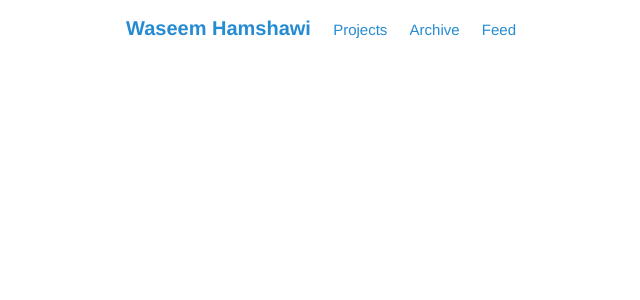
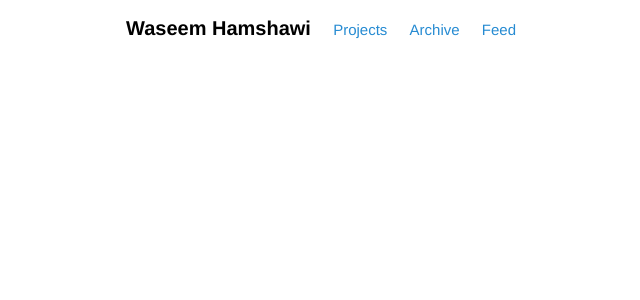
Before and after one commit to waseemh/waseemh.github.io_F, a Jekyll site: the page built from index.html, in a window 1280 px wide. Shown: the top 300 px of the page, without its empty margins (194-834 px from the left). Built offline with Jekyll 4.4.1, drawn with Linux system fonts in a browser that asks for light colours; Markdown is read by kramdown in place of the engine named in the settings; the list of posts is cut into pages by our own code.

Commit message:
Update poole.css

```diff
--- a/public/css/poole.css
+++ b/public/css/poole.css
@@ -286,7 +286,7 @@ tbody tr:nth-child(odd) th {
   color: #268bd2;
 }
 
-#title a {
+#title {
   color: black;
 }
 
```
